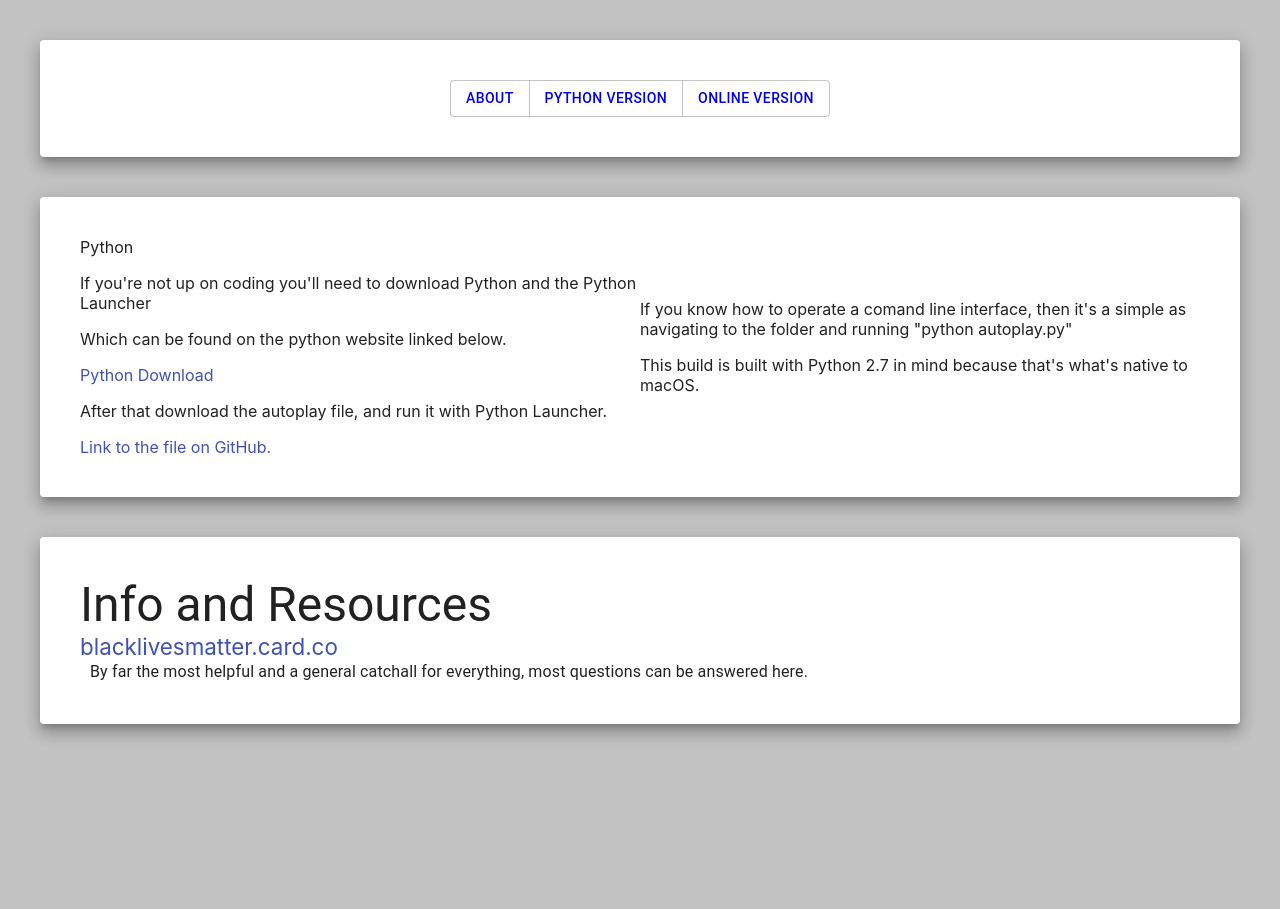
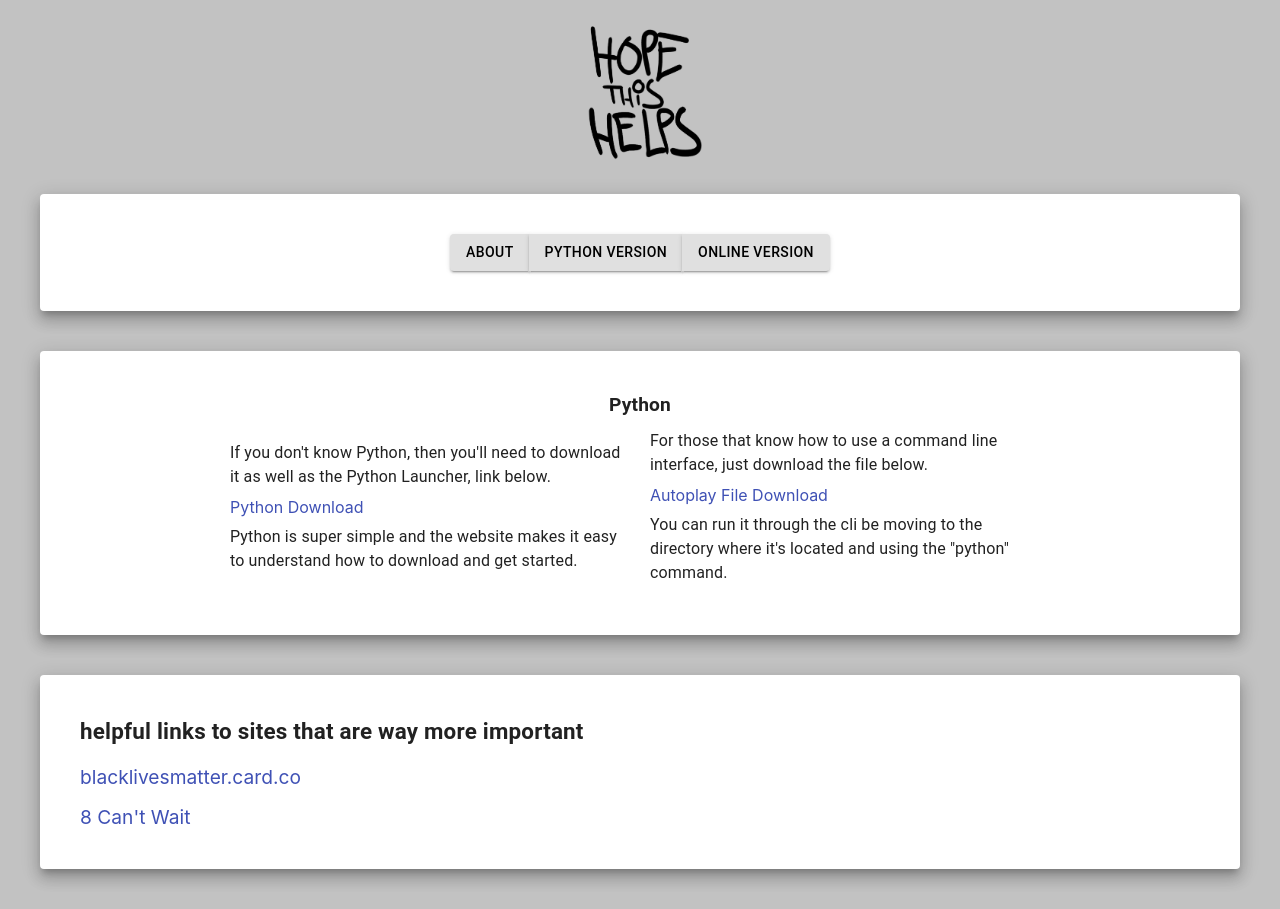
Before and after one commit to jd-andrews/blmautoplay, a React (Create React App) app: page /python in a window 1280 px wide. Before the commit the page ends 800 px from the top, so only its background shows below. Built offline with nearby package versions, Linux system fonts and the light colour scheme.

Commit message:
fixed timeout, added 'logo', fixed formatting. mvp done

```diff
--- a/public/index.html
+++ b/public/index.html
@@ -5,10 +5,7 @@
     <link rel="icon" href="%PUBLIC_URL%/world.png" />
     <meta name="viewport" content="width=device-width, initial-scale=1" />
     <meta name="theme-color" content="#000000" />
-    <meta
-      name="description"
-      content="Web site created using create-react-app"
-    />
+    <meta name="description" content="simple app to autoplay a video" />
 
     <title>BLM Autoplay</title>
   </head>
--- a/src/App.js
+++ b/src/App.js
@@ -9,11 +9,13 @@ import { Typography } from "@material-ui/core";
 import Button from "@material-ui/core/Button";
 import ButtonGroup from "@material-ui/core/ButtonGroup";
 import Grid from "@material-ui/core/Grid";
+import HTH from "./assets/HTH.png";
 
 const useStyles = makeStyles((theme) => ({
   list: {
     textDecoration: "none",
     listStyleType: "none",
+    color: "#000000",
   },
   main: {
     padding: 40,
@@ -22,6 +24,11 @@ const useStyles = makeStyles((theme) => ({
   text: {
     fontSize: "1.3em",
   },
+  image: {
+    height: 150,
+    paddingTop: 20,
+    marginBottom: -20,
+  },
 }));
 
 export default function App() {
@@ -29,20 +36,25 @@ export default function App() {
 
   return (
     <Router>
+      <Grid container justify="center" alignContent="center">
+        <a href="https://www.hope-this-helps.info/" alt="hth">
+          <img className={classes.image} src={HTH} alt="Hope This Helps" />
+        </a>
+      </Grid>
       <Paper className={classes.main} elevation={10}>
         <Grid container justify="center">
           <ButtonGroup>
-            <Button>
+            <Button variant="contained">
               <Link className={classes.list} to="/">
                 About
               </Link>
             </Button>
-            <Button>
+            <Button variant="contained">
               <Link className={classes.list} to="/python">
                 Python Version
               </Link>
             </Button>
-            <Button>
+            <Button variant="contained">
               <Link className={classes.list} to="/online">
                 Online Version
               </Link>
@@ -90,20 +102,19 @@ export default function App() {
         </Grid>
         <Grid item xs={12}>
           <Typography className={classes.text}>
-            The purpose of this app and website are to help streamline the
-            process. After my first watch I decided to keep it playing in
-            another tab to continue to acrue that ad revenue. After a couple
-            times of forgetting it was playing in the background and not
-            remembering how long it had been over for, I decide to make this
-            app.
+            The purpose of this app and website are to help automate it. After
+            my first watch I decided to keep it playing in another tab to
+            (hopefully) continue to get served ads. After a couple times of
+            forgetting it was playing in the background and not remembering how
+            long it had been over for, I decide to make this app.
           </Typography>
         </Grid>
         <Grid item xs={12}>
           <Typography className={classes.text}>
-            It's fairly simple, and there are two versions: in browser and
-            python. The in browser option will open a new tab (popup) with the
-            video every 2 hours. The Python version runs a script locally that
-            does the same thing.
+            It's fairly simple, and there are two versions: one in browser and
+            one Python file. The in browser option will open a new tab (popup)
+            with the video every two hours. The Python version runs a script
+            locally that does the same thing.
           </Typography>
         </Grid>
         <Grid item xs={12}>
@@ -111,7 +122,14 @@ export default function App() {
             ** note - I'm definitely not the best programmer in any of these
             languages, this was just something I wanted to put together and ship
             fast so that other people could use it if they wanted. If you have
-            comments, concerns, questions, tips, etc. please email - **
+            comments, concerns, questions, tips, etc. please email -{" "}
+            <Link
+              href="hopethishelpsinfo@gmail.com"
+              alt="hopethishelpsinfo@gmail.com"
+            >
+              hopethishelpsinfo@gmail.com
+            </Link>
+            **
           </Typography>
         </Grid>
       </Grid>
--- a/src/components/info/index.js
+++ b/src/components/info/index.js
@@ -6,10 +6,14 @@ import { makeStyles } from "@material-ui/core/styles";
 
 const useStyles = makeStyles((theme) => ({
   links: {
-    fontSize: "1.4em",
+    fontSize: "1.2em",
   },
   desc: {
     paddingLeft: 10,
+  },
+  head: {
+    fontWeight: "bold",
+    fontSize: "1.4em",
   },
 }));
 
@@ -17,9 +21,11 @@ export default function Info(props) {
   const classes = useStyles();
 
   return (
-    <Grid container>
+    <Grid container spacing={2}>
       <Grid item xs={12}>
-        <Typography variant="h3">Info and Resources</Typography>
+        <Typography className={classes.head}>
+          helpful links to sites that are way more important
+        </Typography>
       </Grid>
       <Grid item xs={8}>
         <Link
@@ -29,10 +35,15 @@ export default function Info(props) {
         >
           blacklivesmatter.card.co
         </Link>
-        <Typography className={classes.desc}>
-          By far the most helpful and a general catchall for everything, most
-          questions can be answered here.
-        </Typography>
+      </Grid>
+      <Grid item xs={8}>
+        <Link
+          className={classes.links}
+          href="https://8cantwait.org/"
+          alt="8 cant wait"
+        >
+          8 Can't Wait
+        </Link>
       </Grid>
     </Grid>
   );
--- a/src/components/online/default.js
+++ /dev/null
@@ -1,19 +0,0 @@
-import React from "react";
-
-import { Grid } from "@material-ui/core";
-
-import { makeStyles } from "@material-ui/core/styles";
-
-const useStyles = makeStyles((theme) => ({}));
-
-export default function Default(props) {
-  const classes = useStyles();
-
-  return (
-    <Grid container>
-      <Grid item xs>
-        Default
-      </Grid>
-    </Grid>
-  );
-}
--- a/src/components/online/index.js
+++ b/src/components/online/index.js
@@ -1,60 +1,15 @@
-import React, { useState } from "react";
-import { BrowserRouter as Router, Switch, Route, Link } from "react-router-dom";
+import React from "react";
+
 import { Grid } from "@material-ui/core";
 import { makeStyles } from "@material-ui/core/styles";
 import Running from "./running";
-import Default from "./default";
 
-const useStyles = makeStyles((theme) => ({
-  list: {
-    textDecoration: "none",
-    listStyleType: "none",
-  },
-}));
+const useStyles = makeStyles((theme) => ({}));
 
 export default function Online(props) {
-  const classes = useStyles();
-  const [count, setCount] = useState(0);
-  const openVid = () => {
-    window.open("https://linktr.ee/miliberation");
-    setCount(count + 1);
-  };
   return (
     <Grid container>
-      <Grid item xs>
-        Online and count {count}
-      </Grid>
-
-      {/* <Grid item xs>
-        {setInterval(openVid, 6000000)}
-      </Grid> */}
-      <Router>
-        <div>
-          <nav>
-            <ul className={classes.list}>
-              <li>
-                <Link className={classes.list} to="/running">
-                  running
-                </Link>
-              </li>
-              <li>
-                <Link className={classes.list} to="/">
-                  default
-                </Link>
-              </li>
-            </ul>
-          </nav>
-
-          <Switch>
-            <Route path="/running">
-              <Running />
-            </Route>
-            <Route path="/">
-              <Default />
-            </Route>
-          </Switch>
-        </div>
-      </Router>
+      <Running />
     </Grid>
   );
 }
--- a/src/components/online/running.js
+++ b/src/components/online/running.js
@@ -1,18 +1,89 @@
-import React from "react";
-
-import { Grid } from "@material-ui/core";
+import React, { useState } from "react";
+import Counter from "./useInterval";
+import { Grid, Button, Typography } from "@material-ui/core";
 
 import { makeStyles } from "@material-ui/core/styles";
 
-const useStyles = makeStyles((theme) => ({}));
+const useStyles = makeStyles((theme) => ({
+  psst: {
+    fontSize: ".7em",
+  },
+  tite: {
+    fontSize: "1.2em",
+    fontWeight: "bold",
+  },
+}));
 
 export default function Running(props) {
   const classes = useStyles();
+  const [count, setCount] = useState(0);
+
+  const firstRun = () => {
+    setCount(count + 1);
+    console.log(count);
+    window.open(
+      "https://www.google.com/webhp?hl=en&sa=X&ved=0ahUKEwj47O7nwejpAhVLK80KHZPyAnEQPAgH"
+    );
+  };
+
+  const runningScript = () => {
+    if (count % 2 === 0) {
+      return <div>click button to start</div>;
+    } else {
+      return (
+        <div>
+          <Counter />
+        </div>
+      );
+    }
+  };
 
   return (
-    <Grid container>
+    <Grid
+      container
+      justify="center"
+      alignItems="center"
+      spacing={3}
+      direction="column"
+    >
       <Grid item xs>
-        Running
+        <Typography className={classes.tite}>Online Version</Typography>
+      </Grid>
+      <Grid item xs>
+        <Typography>
+          This version runs after you click the button. A new window will open
+          (usually caught as a popup) with the video playing every two hours.
+          Also apparently if you just spam one video youtube will flag you as
+          spam. Shocking, I know. To combat that just play a different video
+          every now and then. Sorry it's not fully automated.
+        </Typography>
+      </Grid>
+      <Grid
+        container
+        justify="center"
+        alignItems="center"
+        direction="column"
+        spacing={3}
+      >
+        <Grid item xs>
+          <Button
+            variant="contained"
+            onClick={() => {
+              firstRun();
+            }}
+          >
+            Watch
+          </Button>
+        </Grid>
+        <Grid item xs>
+          {runningScript()}
+        </Grid>
+      </Grid>
+      <Grid item xs>
+        <Typography className={classes.psst}>
+          **still working on this, so for now hit the button below and then the
+          autoplay function will work.
+        </Typography>
       </Grid>
     </Grid>
   );
--- /dev/null
+++ b/src/components/online/useInterval.js
@@ -0,0 +1,39 @@
+import React, { useState, useEffect, useRef } from "react";
+import ReactDOM from "react-dom";
+
+export default function Counter() {
+  const [count, setCount] = useState(1);
+
+  useInterval(() => {
+    window.open(
+      "https://www.google.com/webhp?hl=en&sa=X&ved=0ahUKEwj47O7nwejpAhVLK80KHZPyAnEQPAgH"
+    );
+
+    setCount(count + 1);
+  }, 10000);
+
+  return <h1>played {count} time(s)</h1>;
+}
+
+function useInterval(callback, delay) {
+  const savedCallback = useRef();
+
+  // Remember the latest function.
+  useEffect(() => {
+    savedCallback.current = callback;
+  }, [callback]);
+
+  // Set up the interval.
+  useEffect(() => {
+    function tick() {
+      savedCallback.current();
+    }
+    if (delay !== null) {
+      let id = setInterval(tick, delay);
+      return () => clearInterval(id);
+    }
+  }, [delay]);
+}
+
+const rootElement = document.getElementById("root");
+ReactDOM.render(<Counter />, rootElement);
--- a/src/components/python/file.js
+++ b/src/components/python/file.js
@@ -1,20 +1,30 @@
 import React from "react";
 
-import { Grid, Link } from "@material-ui/core";
-
+import { Grid, Typography, Link } from "@material-ui/core";
+import autoplay from "../../assets/blmtest.py";
 import { makeStyles } from "@material-ui/core/styles";
 
 const useStyles = makeStyles((theme) => ({}));
 
 export default function File(props) {
-  const classes = useStyles();
-
   return (
-    <Grid container>
+    <Grid container spacing={1} direction="column">
       <Grid item xs>
-        <Link href="" alt="blm">
-          Link to the file on GitHub.
+        <Typography>
+          For those that know how to use a command line interface, just download
+          the file below.
+        </Typography>
+      </Grid>
+      <Grid item xs>
+        <Link href={autoplay} download="blmautoplay.py" alt="blm autoplay file">
+          Autoplay File Download
         </Link>
+      </Grid>
+      <Grid item xs>
+        <Typography>
+          You can run it through the cli be moving to the directory where it's
+          located and using the "python" command.
+        </Typography>
       </Grid>
     </Grid>
   );
--- a/src/components/python/index.js
+++ b/src/components/python/index.js
@@ -1,22 +1,60 @@
 import React from "react";
 
-import { Grid } from "@material-ui/core";
+import { Grid, Typography } from "@material-ui/core";
 
 import { makeStyles } from "@material-ui/core/styles";
+
 import PDownload from "./pDownload";
 import File from "./file";
 
-const useStyles = makeStyles((theme) => ({}));
+const useStyles = makeStyles((theme) => ({
+  resp: {
+    [theme.breakpoints.down("sm")]: {
+      display: "flex",
+      flexDirection: "column",
+    },
+
+    [theme.breakpoints.up("lg")]: {
+      display: "flex",
+      flexDirection: "row",
+    },
+  },
+  hold: {
+    padding: 10,
+    [theme.breakpoints.down("sm")]: {},
+    [theme.breakpoints.up("md")]: {
+      width: 300,
+    },
+    [theme.breakpoints.up("lg")]: {
+      width: 400,
+    },
+  },
+  tite: {
+    fontSize: "1.2em",
+    fontWeight: "bold",
+  },
+}));
 
 export default function Python(props) {
   const classes = useStyles();
 
   return (
-    <Grid container>
+    <Grid container justify="center" alignItems="center" direction="column">
       <Grid item xs={12}>
-        Python
-        <Grid item xs>
+        <Typography className={classes.tite}> Python</Typography>
+      </Grid>
+      <Grid
+        item
+        container
+        xs
+        alignItems="center"
+        justify="center"
+        className={classes.resp}
+      >
+        <Grid className={classes.hold}>
           <PDownload />
+        </Grid>
+        <Grid className={classes.hold}>
           <File />
         </Grid>
       </Grid>
--- a/src/components/python/pDownload.js
+++ b/src/components/python/pDownload.js
@@ -1,6 +1,5 @@
 import React from "react";
-
-import { Grid, Link } from "@material-ui/core";
+import { Grid, Link, Typography } from "@material-ui/core";
 
 import { makeStyles } from "@material-ui/core/styles";
 
@@ -10,28 +9,26 @@ export default function PDownload(props) {
   const classes = useStyles();
 
   return (
-    <Grid container justify="center" alignItems="center">
-      <Grid item xs={6} justify="center" alignItems="center">
-        <p>
-          If you're not up on coding you'll need to download Python and the
-          Python Launcher
-        </p>
-        <p>Which can be found on the python website linked below.</p>
-        <Link>Python Download</Link>
-        <p>
-          After that download the autoplay file, and run it with Python
-          Launcher.
-        </p>
+    <Grid container className={classes.resp} direction="column" spacing={1}>
+      <Grid item xs>
+        <Typography>
+          If you don't know Python, then you'll need to download it as well as
+          the Python Launcher, link below.
+        </Typography>
       </Grid>
-      <Grid item xs={6} justify="center" alignItems="center">
-        <p>
-          If you know how to operate a comand line interface, then it's a simple
-          as navigating to the folder and running "python autoplay.py"
-        </p>
-        <p>
-          This build is built with Python 2.7 in mind because that's what's
-          native to macOS.
-        </p>
+      <Grid item xs>
+        <Link
+          href="https://www.python.org/downloads/"
+          alt="python download website"
+        >
+          Python Download
+        </Link>
+      </Grid>
+      <Grid item xs>
+        <Typography>
+          Python is super simple and the website makes it easy to understand how
+          to download and get started.
+        </Typography>
       </Grid>
     </Grid>
   );
```
Also changed, not shown: src/assets/HTH.png (added), 1 other file (tests, documents, lock files or other folders).
